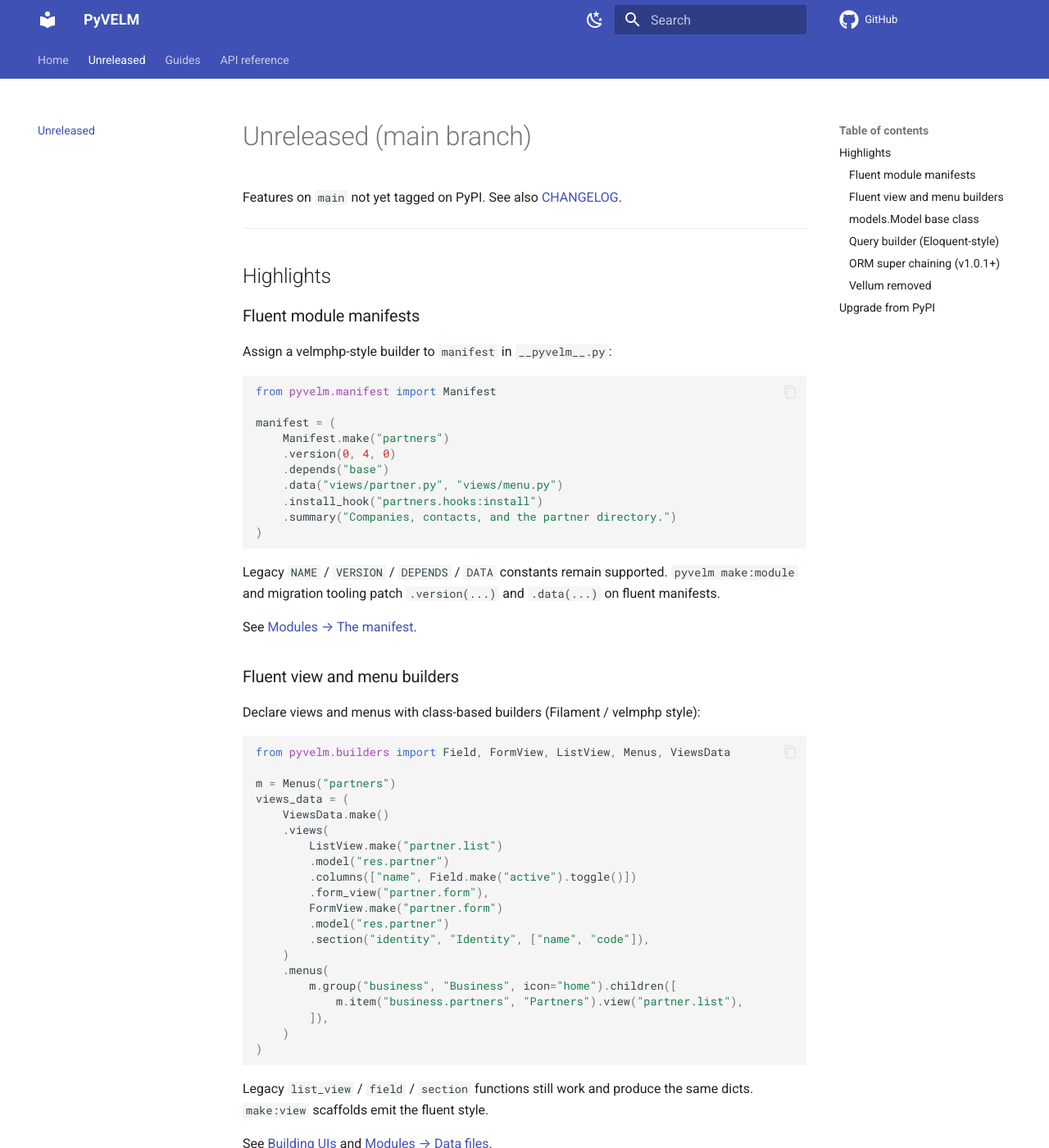
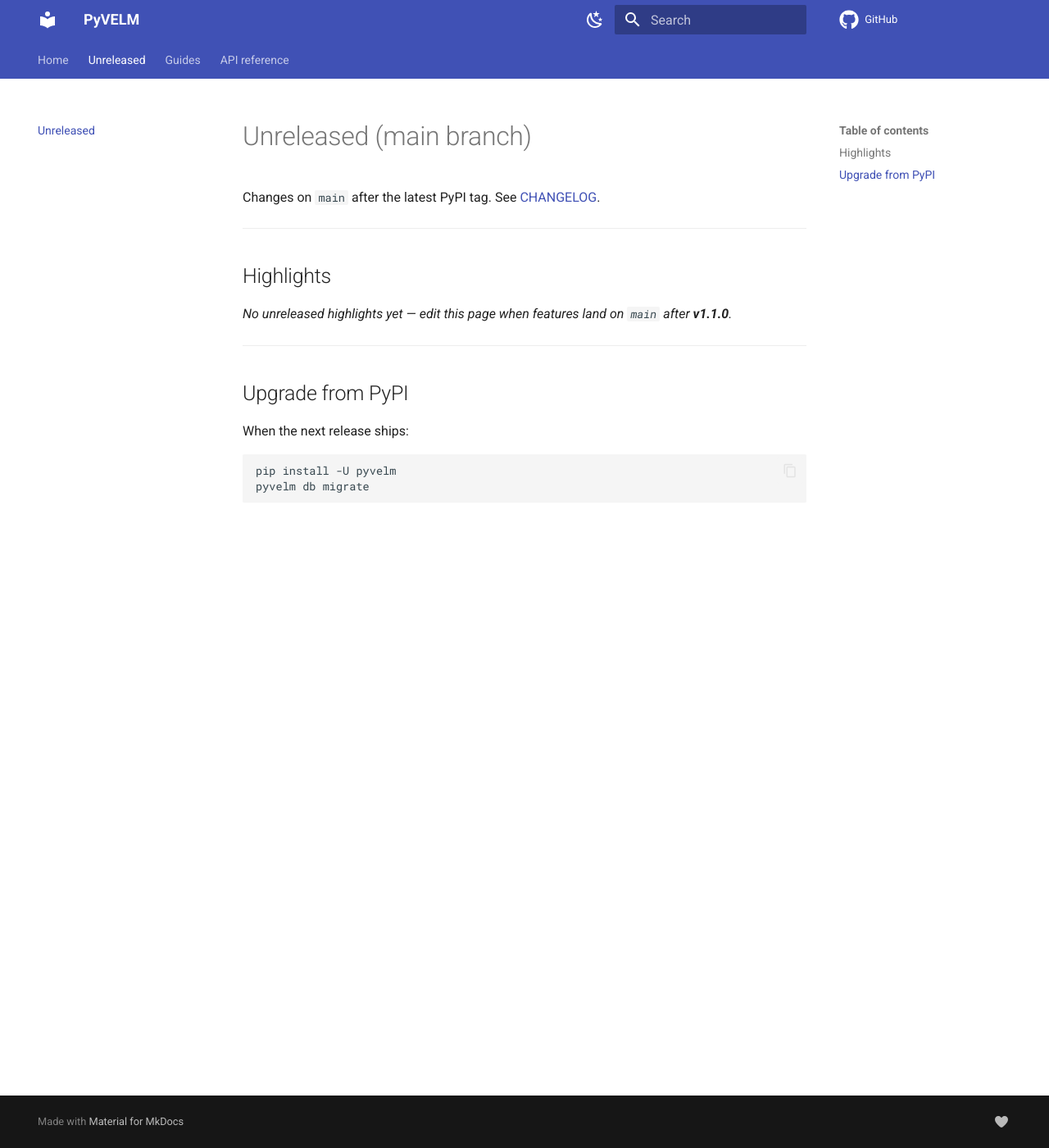
Before and after one commit to coolsam726/pyvelm, an MkDocs documentation site: the page built from docs/releases/unreleased.md, in a window 1280 px wide and 1400 px high. Shown: the whole window at 82% size. Built offline with MkDocs 1.6.1 and Material for MkDocs 9.7.7, drawn with Linux system fonts in a browser that asks for light colours; comment, search, counter and statistics services are not loaded; the version menu is left out; some of the changed text lies outside the part shown.

Commit message:
Release v1.1.0 (#29)
Release v1.1.0.

Bump version, finalize CHANGELOG, add release notes, and update docs/roadmap
for fluent manifests/builders, models.Model, query builder, and Vellum removal.

````diff
--- a/docs/releases/unreleased.md
+++ b/docs/releases/unreleased.md
@@ -1,136 +1,21 @@
 # Unreleased (main branch)
 
-Features on `main` not yet tagged on PyPI. See also
+Changes on `main` after the latest PyPI tag. See
 [CHANGELOG](https://github.com/coolsam726/pyvelm/blob/main/CHANGELOG.md#unreleased).
 
 ---
 
 ## Highlights
 
-### Fluent module manifests
-
-Assign a velmphp-style builder to ``manifest`` in ``__pyvelm__.py``:
-
-```python
-from pyvelm.manifest import Manifest
-
-manifest = (
-    Manifest.make("partners")
-    .version(0, 4, 0)
-    .depends("base")
-    .data("views/partner.py", "views/menu.py")
-    .install_hook("partners.hooks:install")
-    .summary("Companies, contacts, and the partner directory.")
-)
-```
-
-Legacy ``NAME`` / ``VERSION`` / ``DEPENDS`` / ``DATA`` constants remain supported.
-``pyvelm make:module`` and migration tooling patch ``.version(...)`` and
-``.data(...)`` on fluent manifests.
-
-See [Modules → The manifest](../modules.md#the-manifest).
-
-### Fluent view and menu builders
-
-Declare views and menus with class-based builders (Filament / velmphp style):
-
-```python
-from pyvelm.builders import Field, FormView, ListView, Menus, ViewsData
-
-m = Menus("partners")
-views_data = (
-    ViewsData.make()
-    .views(
-        ListView.make("partner.list")
-        .model("res.partner")
-        .columns(["name", Field.make("active").toggle()])
-        .form_view("partner.form"),
-        FormView.make("partner.form")
-        .model("res.partner")
-        .section("identity", "Identity", ["name", "code"]),
-    )
-    .menus(
-        m.group("business", "Business", icon="home").children([
-            m.item("business.partners", "Partners").view("partner.list"),
-        ]),
-    )
-)
-```
-
-Legacy ``list_view`` / ``field`` / ``section`` functions still work and produce
-the same dicts. ``make:view`` scaffolds emit the fluent style.
-
-See [Building UIs](../views.md) and [Modules → Data files](../modules.md#data-files).
-
-### `models.Model` base class
-
-Odoo-style authoring for new models and ``_inherit`` extensions:
-
-```python
-from pyvelm import Char, models
-
-class Partner(models.Model):
-    _inherit = "res.partner"
-    vip_note = Char()
-```
-
-``models.Model`` is an alias of :class:`~pyvelm.BaseModel`; use whichever reads
-naturally in your module.
-
-See [Declaring models → Extending an existing model](../models.md#extending-an-existing-model).
-
-### Query builder (Eloquent-style)
-
-Fluent searches on the registry's effective model — same security path as
-``search()``:
-
-```python
-posts = (
-    env["blog.post"]
-    .query()
-    .where("views", ">", 100)
-    .order_by("published_at", "desc")
-    .limit(20)
-    .get()
-)
-```
-
-See [Declaring models → Query builder](../models.md#a-first-model) and
-``pyvelm.query``.
-
-### ORM super chaining (v1.0.1+)
-
-Stacked ``_inherit`` extensions can call ``super().write(vals)`` or
-``self.super().write(vals)`` to reach the next layer. The registry records
-``inherit_chain`` for introspection.
-
-See [Declaring models → Super chaining](../models.md#super-chaining-create-write-custom-methods)
-and the ``super_chain_demo*`` example modules under ``examples/modules/``.
-
-### Vellum removed
-
-The optional Vellum ORM mixin, bundled ``vellum`` module, ``vellum_demo``
-example, and ``--vellum`` scaffold flag are gone.
-
-**Query builder** — ``env["model"].query()`` and ``env.query("model")`` are
-**not** part of Vellum; they are the core ``pyvelm.query.Query`` API (see
-above).
-
-**Mass assignment** (``_fillable`` / ``_guarded``) remains in
-``pyvelm.mass_assignment`` for HTTP form writes.
+_No unreleased highlights yet — edit this page when features land on `main` after **v1.1.0**._
 
 ---
 
 ## Upgrade from PyPI
 
-When these land in a release:
+When the next release ships:
 
 ```bash
 pip install -U pyvelm
 pyvelm db migrate
-pyvelm make:stubs    # refresh IDE literals after view/model renames
 ```
-
-Review custom modules that used Vellum or legacy-only manifest constants;
-migrate to ``Manifest.make()`` and ``ViewsData.make()`` when convenient (not
-required — legacy forms still load).
--- a/pyproject.toml
+++ b/pyproject.toml
@@ -1,6 +1,6 @@
 [project]
 name = "pyvelm"
-version = "1.0.1"
+version = "1.1.0"
 description = "PyVELM — declarative Python ERP: Odoo recordsets & modules, Laravel/Filament ergonomics, unique Tailwind admin shell."
 readme = "README.md"
 license = "LGPL-3.0-or-later"
--- a/pyvelm/__init__.py
+++ b/pyvelm/__init__.py
@@ -4,7 +4,7 @@ from pathlib import Path as _Path
 # ``pyproject.toml`` — the release workflow refuses to publish if
 # they diverge, but the check is only enforced in CI; bump both
 # together when cutting a release.
-__version__ = "1.0.1"
+__version__ = "1.1.0"
 
 from .depends import depends
 from .env import Environment
````
Also changed, not shown: CHANGELOG.md (+20 -21 lines), CONTEXT.md (+5 -4 lines), ROADMAP.md (+8 -7 lines), docs/index.md (+7 -7 lines), docs/releases/v1.1.0.md (added, +109 -0 lines).
